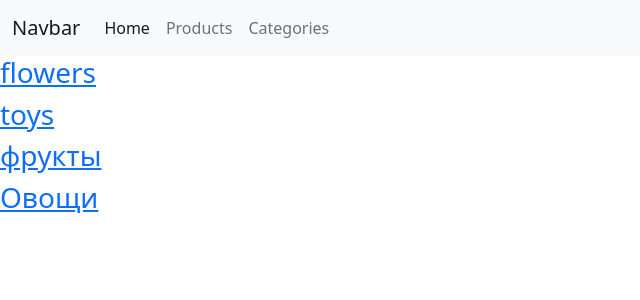
After one commit to Dream-Team17/tilek_zarlykov_22-2, a Django app: page /category/ in a window 1280 px wide. The commit adds this page. Shown: the top 300 px of the page, without its empty margins (0-640 px from the left). Run offline with Django 4.2, Linux system fonts and the light colour scheme; data comes from the database, SQL or seed files in the repository; both versions use the stored data as it was after the commit.

Commit message:
month4 hw4

```diff
--- a/products/urls.py
+++ b/products/urls.py
@@ -1,8 +1,9 @@
 from django.urls import path
-from products.views import products_view, detail_product_view
+from products.views import products_view, detail_product_view, categories_view
 
 
 urlpatterns = [
     path('products/', products_view),
-    path('products/<int:id>/', detail_product_view)
+    path('products/<int:id>/', detail_product_view),
+    path('category/', categories_view),
 ]
--- a/products/views.py
+++ b/products/views.py
@@ -5,6 +5,13 @@ from products.models import Product, Category, Comment
 
 def products_view(request):
     if request.method == "GET":
+        category_id = request.GET.get('category_id')
+
+        if category_id:
+            products = Product.objects.filter(category__in=[category_id])
+        else:
+            products = Product.objects.all()
+
         products = [{
             "id": product.id,
             "title": product.title,
@@ -12,7 +19,9 @@ def products_view(request):
             "description": product.description,
             "price": product.price,
             "category": product.category
-        } for product in Product.objects.all() ]
+        } for product in products]
+
+
 
         data = {
             'products':products
@@ -31,3 +40,12 @@ def detail_product_view(request, id):
         }
 
         return render(request, 'products/detail.html', context=data)
+
+def categories_view(request, **kwargs):
+    if request.method =='GET':
+        categories = Category.objects.all()
+        data = {
+            'categories': categories
+        }
+
+        return render(request, 'categories/categories.html', context=data)
--- /dev/null
+++ b/templates/categories/categories.html
@@ -0,0 +1,16 @@
+{% extends 'layouts/main.html' %}
+
+{% block content %}
+    <div class="categories">
+        {% for category in categories %}
+            <div class="category">
+                <h3>
+                    <a href="/products/?category_id={{ category.id }}">
+                        {{ category.title }}
+                    </a>
+                </h3>
+            </div>
+        {% endfor %}
+    </div>
+
+{% endblock %}
--- a/templates/layouts/main.html
+++ b/templates/layouts/main.html
@@ -27,8 +27,8 @@
             <div class="collapse navbar-collapse" id="navbarNavAltMarkup">
                 <div class="navbar-nav">
                     <a class="nav-link active" aria-current="page" href="/">Home</a>
-                    <a class="nav-link" href="#">Products</a>
-                    <a class="nav-link" href="#">Categories</a>
+                    <a class="nav-link" href="/products">Products</a>
+                    <a class="nav-link" href="/category">Categories</a>
                 </div>
             </div>
         </div>
--- a/templates/products/detail.html
+++ b/templates/products/detail.html
@@ -26,6 +26,7 @@
         <div class="info">
             <div style="display: flex; justify-content: space-between">
                 <h1>{{ product.title }}</h1>
+                <h4>Цена: {{ product.price }} сом</h4>
                 <h1>{{ product.author.username }}</h1>
              </div>
             <h5>{{ product.description }}</h5>
```
Also changed, not shown: db.sqlite3, media/big562fcd22424ed.jpg (added).
